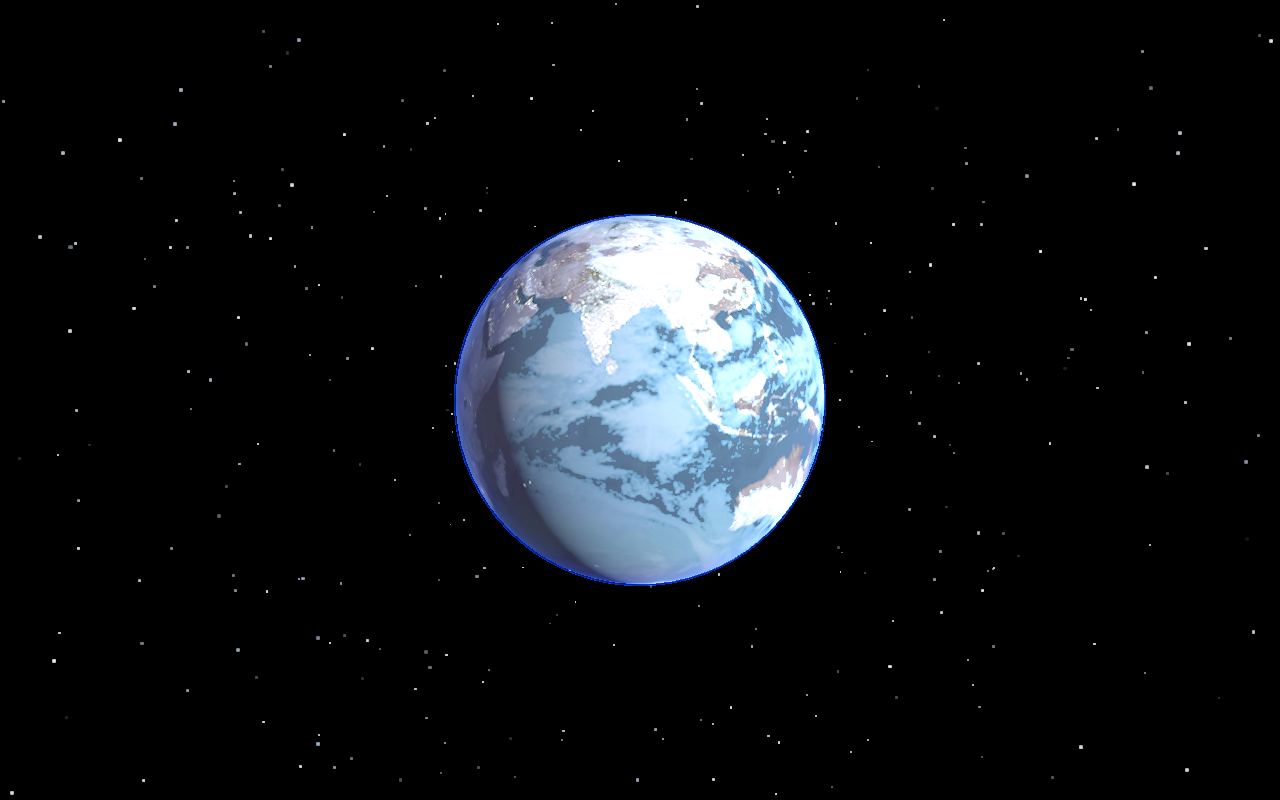
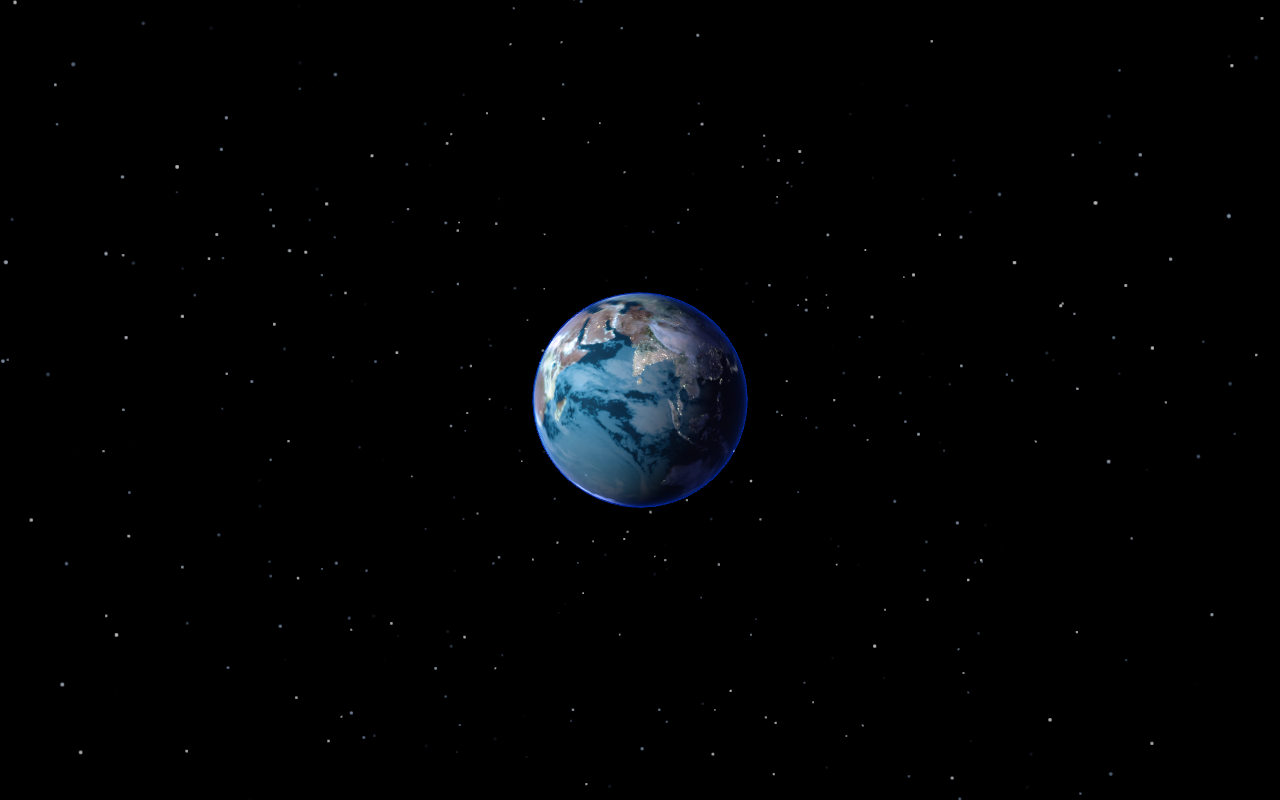
Before and after one commit to NICOLA-200/three.js, a plain HTML site: page basic/index.html in a window 1280 px wide. Drawn offline with nearby package versions, Linux system fonts and the light colour scheme; animation ran at ten frames a second.

Commit message:
cool with index

```diff
--- a/basic/index.html
+++ b/basic/index.html
@@ -22,7 +22,7 @@
             }
           </script>
 
-		  <script type="module" src="main.js"></script>
-		  <script type="module" src="getStarField.js"></script>
+		  <script type="module" src="index.js"></script>
+
 	</body>
 </html>
--- a/basic/index.js
+++ b/basic/index.js
@@ -1,8 +1,9 @@
 import * as THREE from "three";
-import { OrbitControls } from 'jsm/controls/OrbitControls.js';
+import { OrbitControls } from 'three/addons/controls/OrbitControls.js';
 
-import getStarfield from "./src/getStarfield.js";
-import { getFresnelMat } from "./src/getFresnelMat.js";
+import getStarfield from "./getStarField.js"
+import { getFresnelMat } from './getFresnelMat.js';
+
 
 const w = window.innerWidth;
 const h = window.innerHeight;
@@ -24,9 +25,9 @@ const detail = 12;
 const loader = new THREE.TextureLoader();
 const geometry = new THREE.IcosahedronGeometry(1, detail);
 const material = new THREE.MeshPhongMaterial({
-  map: loader.load("./textures/00_earthmap1k.jpg"),
-  specularMap: loader.load("./textures/02_earthspec1k.jpg"),
-  bumpMap: loader.load("./textures/01_earthbump1k.jpg"),
+  map: loader.load("./00_earthmap1k.jpg"),
+  specularMap: loader.load("./02_earthspec1k.jpg"),
+  bumpMap: loader.load("./01_earthbump1k.jpg"),
   bumpScale: 0.04,
 });
 // material.map.colorSpace = THREE.SRGBColorSpace;
@@ -34,18 +35,18 @@ const earthMesh = new THREE.Mesh(geometry, material);
 earthGroup.add(earthMesh);
 
 const lightsMat = new THREE.MeshBasicMaterial({
-  map: loader.load("./textures/03_earthlights1k.jpg"),
+  map: loader.load("./03_earthlights1k.jpg"),
   blending: THREE.AdditiveBlending,
 });
 const lightsMesh = new THREE.Mesh(geometry, lightsMat);
 earthGroup.add(lightsMesh);
 
 const cloudsMat = new THREE.MeshStandardMaterial({
-  map: loader.load("./textures/04_earthcloudmap.jpg"),
+  map: loader.load("./04_earthcloudmap.jpg"),
   transparent: true,
   opacity: 0.8,
   blending: THREE.AdditiveBlending,
-  alphaMap: loader.load('./textures/05_earthcloudmaptrans.jpg'),
+  alphaMap: loader.load('./05_earthcloudmaptrans.jpg'),
   // alphaTest: 0.3,
 });
 const cloudsMesh = new THREE.Mesh(geometry, cloudsMat);
```
Also changed, not shown: basic/00_earthmap1k.jpg (added), basic/02_earthspec1k.jpg (added).
